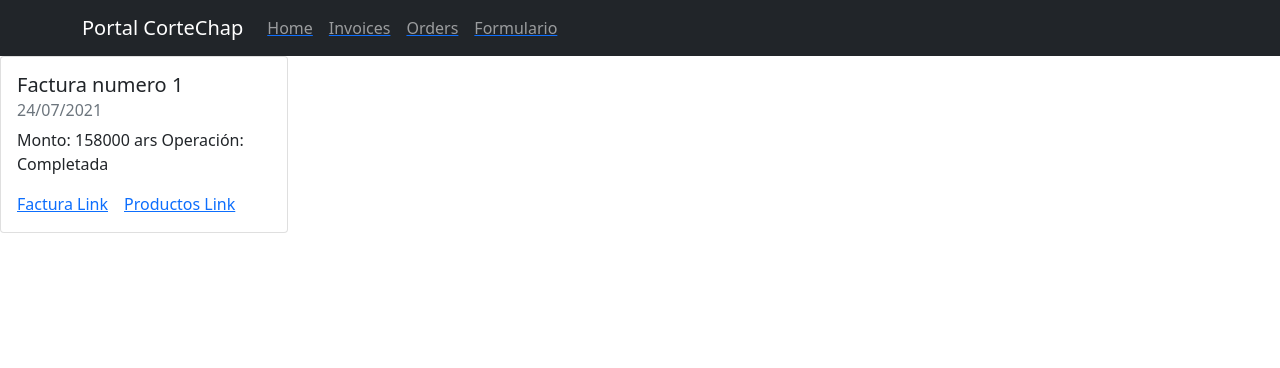
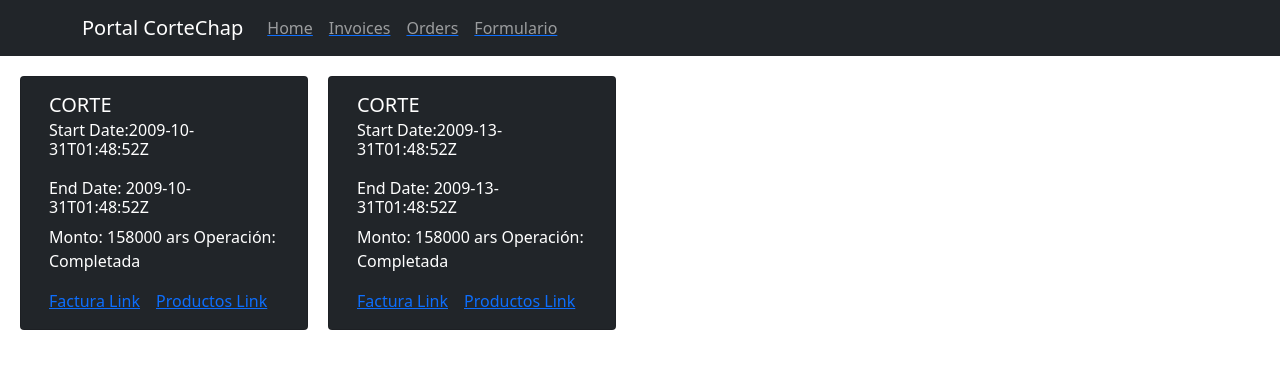
Before and after one commit to bottadie/CorteChapFrontEnd, a React (Create React App) app in the folder test-api/: page /invoices in a window 1280 px wide. Shown: the top 368 px of the page. Built offline with nearby package versions, Linux system fonts and the light colour scheme.

Commit message:
last commit first

```diff
--- a/test-api/src/App.js
+++ b/test-api/src/App.js
@@ -1,9 +1,8 @@
 import logo from './logo.svg';
 import './App.css';
 import NavBar from './components/NavBar/NavBar';
-import ItemListContainer from './components/ItemList/ItemList'
 import {BrowserRouter,Route,Routes} from 'react-router-dom'
-import CustomersHome from './components/Customers/Customer'
+import InvoiceDetail from './components/Invoices/InvoiceDetail'
 import Form from './components/Form/Form'
 
 function App() {
@@ -14,7 +13,7 @@ function App() {
 <Route path="/" element={<h1 style={{textAlign: 'center',  margin: 50}}>Gestión de clientes</h1>} />
 
 
-    <Route path='/invoices' element={<CustomersHome/>}/>
+    <Route path='/invoices' element={<InvoiceDetail/>}/>
     <Route path='/formulario' element={<Form/>}/>
 
 
--- a/test-api/src/components/Customers/Customer.js
+++ /dev/null
@@ -1,27 +0,0 @@
-import React from 'react';
-import {  Card } from 'react-bootstrap';
-
-
-const CustomersHome = ()=> {
-
-return (
-    <>
-<Card style={{ width: '18rem' }}>
-  <Card.Body>
-    <Card.Title>Factura numero 1</Card.Title>
-    <Card.Subtitle className="mb-2 text-muted">24/07/2021</Card.Subtitle>
-    <Card.Text>
-    Monto: 158000 ars
-    Operación: Completada
-    </Card.Text>
-    <Card.Link href="#">Factura Link</Card.Link>
-    <Card.Link href="#">Productos Link</Card.Link>
-  </Card.Body>
-</Card>
-
-  </>
-
-  )}
-
-
-export default CustomersHome
--- a/test-api/src/components/Form/Form.js
+++ b/test-api/src/components/Form/Form.js
@@ -2,7 +2,6 @@ import React, { useEffect, useState } from 'react'
 import {  Container,Row,Card,Col } from 'react-bootstrap';
 
 
-import PokemonInfoP from '../Pokemon/pokeCard'
 
 
 
--- /dev/null
+++ b/test-api/src/components/Invoices/InvoiceDetail.js
@@ -0,0 +1,73 @@
+import React from 'react';
+import {  Card,Row,Container} from 'react-bootstrap';
+
+
+const InvoiceDetail = ()=> {
+
+  const order = [{
+    "Company": "CORTE",
+    "AccountID": 1206,
+    "StartDate": "2009-10-31T01:48:52Z",
+    "EndDate": "2009-10-31T01:48:52Z",
+    "ScheduledDate":"2009-10-31T01:48:52Z",
+    "Items": {
+      "ArtID": "2112512202440",
+      "TotalQuantity": 1000,
+      "PendingQuantity": 500,
+      "AssignedQuantity": 500,
+      "ItemStatus": "Manufacturing pending",
+      "UnitofMeasure": "KG"
+    },
+    "ShippingMethod": "By Customer"
+  },
+  {
+    "Company": "CORTE",
+    "AccountID": 1206,
+    "StartDate": "2009-13-31T01:48:52Z",
+    "EndDate": "2009-13-31T01:48:52Z",
+    "ScheduledDate":"2009-13-31T01:48:52Z",
+    "Items": {
+      "ArtID": "2112512202445",
+      "TotalQuantity": 100,
+      "PendingQuantity": 30,
+      "AssignedQuantity": 20,
+      "ItemStatus": "Manufacturing pending",
+      "UnitofMeasure": "KG"
+    },
+    "ShippingMethod": "By Customer"
+  }
+]
+
+
+
+
+return (
+    <>
+    <Container fluid style={{ margin: 10 }}>
+    <Row >
+    {order && order.map((e) => {
+      return     <Card  className="bg-dark text-white" style={{ width: '18rem',margin: 10 }}>
+
+      <Card.Body bg="light-blue">
+        <Card.Title>{e.Company}</Card.Title>
+        <Card.Subtitle className="mb-2 ">Start Date:{e.StartDate}<br/><br/>End Date: {e.EndDate}</Card.Subtitle>
+        <Card.Text>
+        Monto: 158000 ars
+        Operación: Completada
+        </Card.Text>
+        <Card.Link href="#">Factura Link</Card.Link>
+        <Card.Link href="#">Productos Link</Card.Link>
+      </Card.Body>
+    </Card>
+
+
+ })
+  }
+    </Row>
+</Container>
+  </>
+
+  )}
+
+
+export default InvoiceDetail
--- a/test-api/src/components/NavBar/NavBar.js
+++ b/test-api/src/components/NavBar/NavBar.js
@@ -9,7 +9,7 @@ export default function App() {
 
 return (
     <>
-  <Navbar bg="dark" variant="dark">
+  <Navbar  bg="dark" variant="dark">
     <Container>
     <Navbar.Brand href="">Portal CorteChap</Navbar.Brand>
     <Nav className="me-auto">
--- a/test-api/src/components/Pokemon/pokeCard.js
+++ /dev/null
@@ -1,25 +0,0 @@
-import React, { useState } from 'react'
-
-import {  CardColumns,Card } from 'react-bootstrap';
-
-const PokemonInfoP = ({name}) => {
-console.log("Estoy en itemP")
-console.log(PokemonInfoP.name)
-
-return (
-<>
-
-<Card>
-        <Card.Body>
-          {name}
-
-
-        </Card.Body>
-</Card>
-
-</>
-
-    )}
-
-
-export default PokemonInfoP
```
Also changed, not shown: test-api/src/components/Cards/cardsTemplate.js (deleted, +0 -27 lines), test-api/src/components/Form/LogicFromForm.js (deleted, +0 -10 lines), test-api/src/components/Item/Item.js (deleted, +0 -33 lines), test-api/src/components/Pokemon/pokeList.js (deleted, +0 -28 lines).
